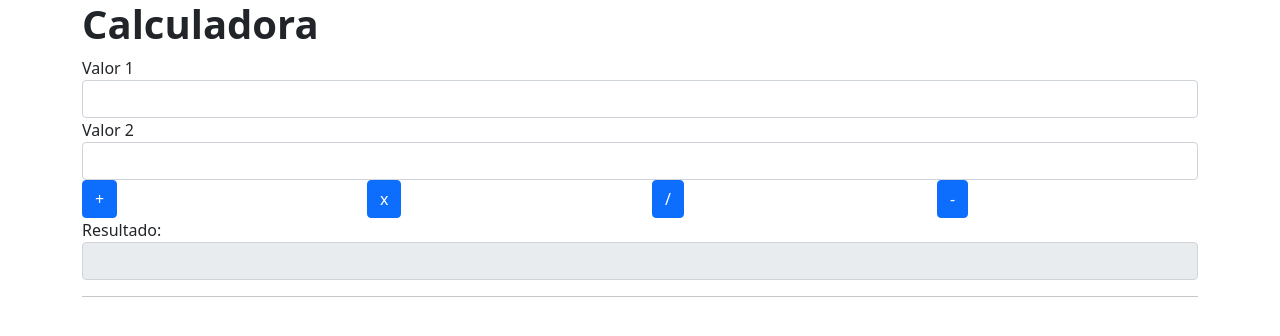
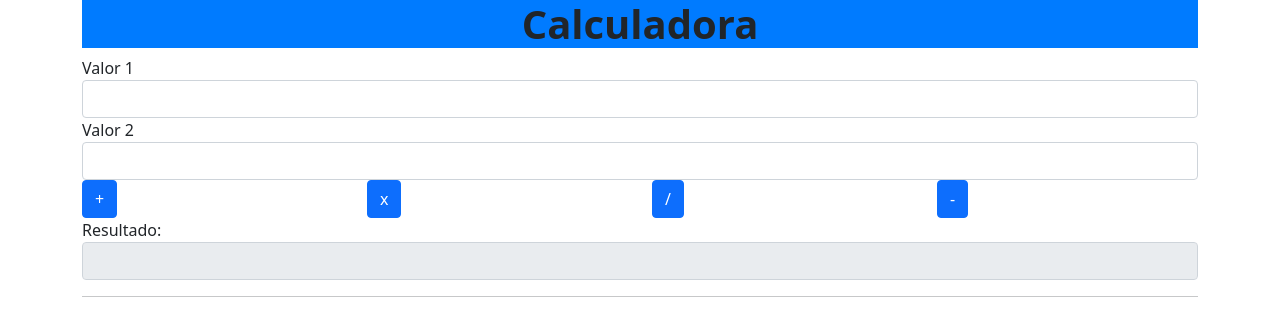
Before and after one commit to Gui-Correa/IntroducaoAulaOnline01, a website: page www/index.html in a window 1280 px wide. Drawn offline with nearby package versions, Linux system fonts and the light colour scheme; files whose address does not match are found by name.

Commit message:
Update style.css

```diff
--- a/www/css/style.css
+++ b/www/css/style.css
@@ -1 +1,6 @@
-/**/
+h1{
+  text-align: center;
+}
+.jumbotron{
+  background-color: #007bff;
+}
```
